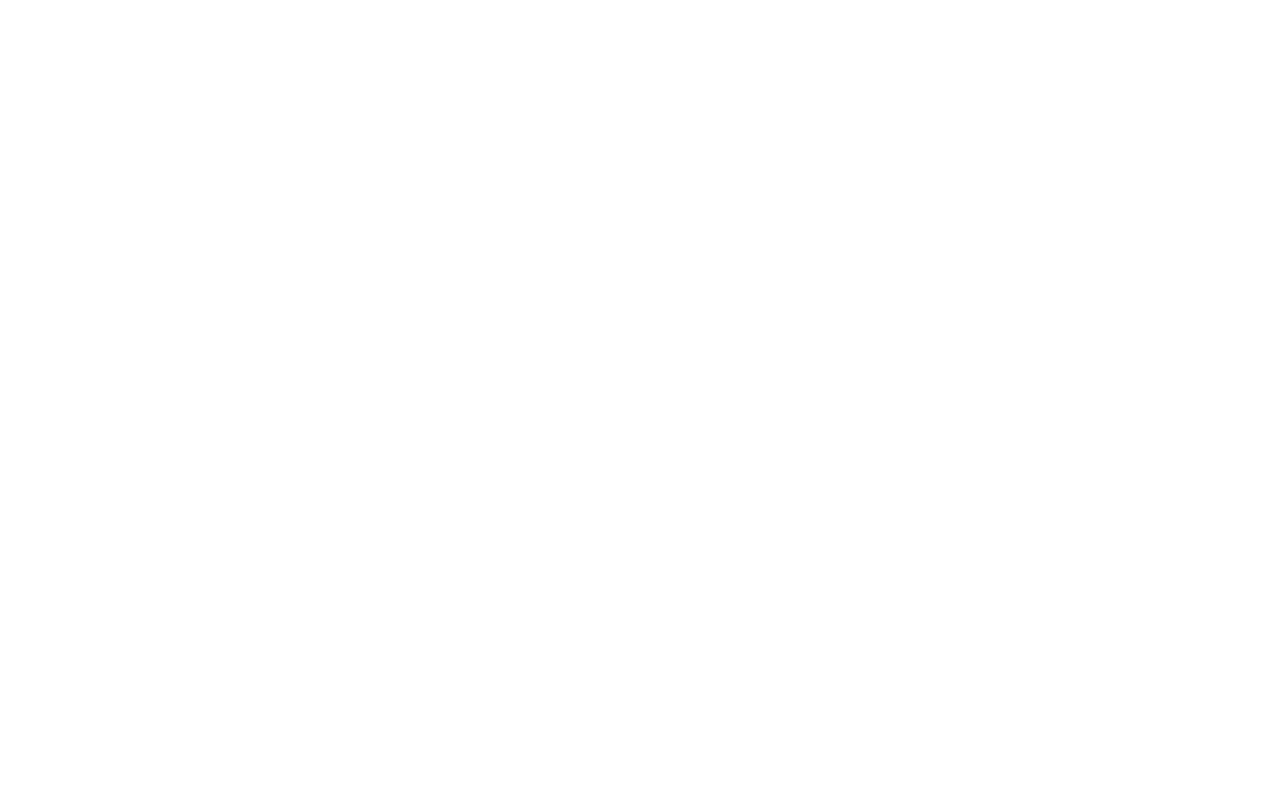
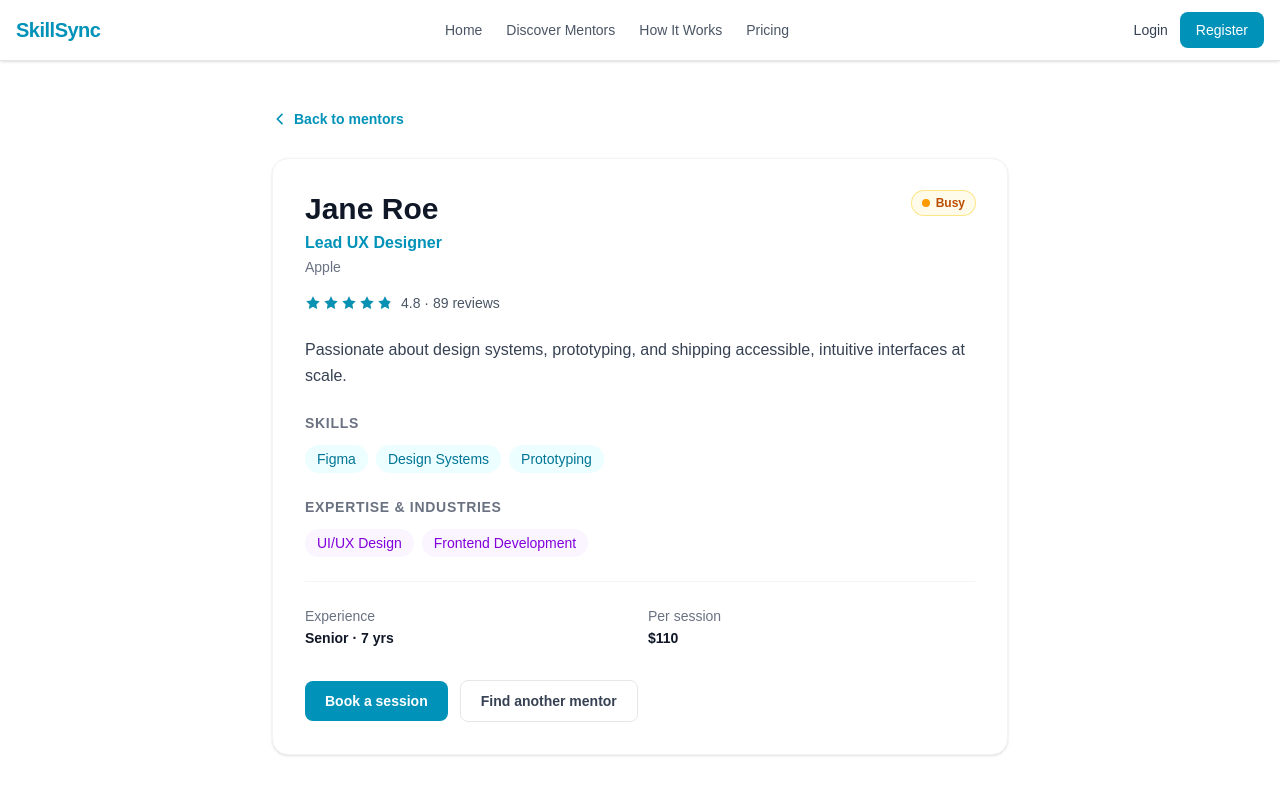
Before and after one commit to MentoNest/skillsync_frontend, a Next.js app: page /mentors/jane-roe in a window 1280 px wide. Before the commit this address had no page. Shown: the top 800 px of the page. Built offline with nearby package versions, Linux system fonts and the light colour scheme.

Commit message:
feat: implement mentor pagination, dynamic mentor profile route, and view profile CTA buttons

```diff
--- a/app/(public)/mentors/[id]/page.tsx
+++ b/app/(public)/mentors/[id]/page.tsx
@@ -2,24 +2,48 @@
 import { notFound } from 'next/navigation';
 import StarRating from '@/components/ui/StarRating';
 import MentorAvailabilityBadge from '@/components/MentorAvailabilityBadge';
-import { MENTORS, mentorSlug, type Mentor } from '../data/mockMentors';
+import { MENTORS, mentorSlug } from '../data/mockMentors';
+import { MOCK_MENTORS } from '@/components/mentors/data';
+import type { Mentor } from '@/lib/types';
 
+// Combine datasets ensuring all mentor IDs and slugs can be resolved
+const ALL_MENTORS: Mentor[] = [
+  ...MENTORS,
+  ...MOCK_MENTORS.filter(
+    (m) => !MENTORS.some((existing) => (existing.id || existing.mentorId) === (m.id || m.mentorId))
+  ),
+];
+
+function slugify(text: string): string {
+  return text.toLowerCase().replace(/[^a-z0-9]+/g, '-').replace(/(^-|-$)/g, '');
+}
 
 interface MentorProfilePageProps {
   params: Promise<{ id: string }>;
 }
 
 export function generateStaticParams() {
-  return MENTORS.map((mentor) => ({ id: mentorSlug(mentor) }));
+  const paramsList: { id: string }[] = [];
+  ALL_MENTORS.forEach((mentor) => {
+    const mainId = mentor.id || mentor.mentorId;
+    if (mainId) paramsList.push({ id: mainId });
+    const nameSlug = slugify(mentor.name);
+    if (nameSlug && nameSlug !== mainId) paramsList.push({ id: nameSlug });
+  });
+  return paramsList;
 }
 
 function findMentor(rawId: string): Mentor | undefined {
-  // Accept either the canonical id or the humanised slug produced by
-  // `generateStaticParams` / `mentorSlug`.
   const normalised = decodeURIComponent(rawId).toLowerCase();
-  return MENTORS.find(
-    (mentor) => mentor.id === rawId || mentorSlug(mentor) === normalised,
-  );
+  return ALL_MENTORS.find((mentor) => {
+    const canonicalId = (mentor.id || mentor.mentorId || '').toLowerCase();
+    const nameSlug = slugify(mentor.name);
+    return (
+      canonicalId === normalised ||
+      nameSlug === normalised ||
+      (mentor.id && mentorSlug(mentor as any) === normalised)
+    );
+  });
 }
 
 export default async function MentorProfilePage({ params }: MentorProfilePageProps) {
@@ -27,7 +51,15 @@
   const mentor = findMentor(id);
   if (!mentor) notFound();
 
-  const profileSlug = mentorSlug(mentor);
+  const profileSlug = mentor.id || mentor.mentorId || slugify(mentor.name);
+  const headline = mentor.headline || mentor.title || mentor.role || 'Mentor';
+  const bio = mentor.bio || mentor.description || 'Experienced professional offering mentorship and career guidance.';
+  const rating = mentor.rating ?? 5.0;
+  const reviewCount = mentor.reviewCount ?? 0;
+  const skills = mentor.skills ?? [];
+  const industries = mentor.industries ?? mentor.expertise ?? [];
+  const experienceYears = mentor.yearsExperience ?? (mentor as any).experienceYears ?? 5;
+  const experienceLevel = mentor.experienceLevel ?? 'Senior';
   const isUnavailable = mentor.availability === 'fully-booked';
 
   return (
@@ -56,24 +88,29 @@
               {mentor.name}
             </h1>
             <p className="mt-1 text-base font-semibold text-cyan-600 dark:text-cyan-400">
-              {mentor.headline}
+              {headline}
             </p>
+            {mentor.company && (
+              <p className="mt-0.5 text-sm text-gray-500 dark:text-gray-400">
+                {mentor.company}
+              </p>
+            )}
           </div>
-          <MentorAvailabilityBadge status={mentor.availability} />
+          <MentorAvailabilityBadge status={mentor.availability ?? 'available'} />
         </div>
 
         <div className="mt-4 flex items-center gap-2">
-          <StarRating rating={mentor.rating} size="sm" />
+          <StarRating rating={rating} size="sm" />
           <span className="text-sm text-gray-600 dark:text-gray-400">
-            {mentor.rating.toFixed(1)} · {mentor.reviewCount.toLocaleString()} reviews
+            {rating.toFixed(1)} · {reviewCount.toLocaleString()} reviews
           </span>
         </div>
 
         <p className="mt-6 text-base leading-relaxed text-gray-700 dark:text-gray-300">
-          {mentor.bio}
+          {bio}
         </p>
 
-        {mentor.skills.length > 0 ? (
+        {skills.length > 0 && (
           <section className="mt-6" aria-labelledby={`skills-${profileSlug}`}>
             <h2
               id={`skills-${profileSlug}`}
@@ -82,7 +119,7 @@
               Skills
             </h2>
             <ul className="mt-3 flex flex-wrap gap-2">
-              {mentor.skills.map((skill) => (
+              {skills.map((skill) => (
                 <li
                   key={skill}
                   className="inline-flex items-center rounded-full bg-cyan-50 px-3 py-1 text-sm font-medium text-cyan-700 dark:bg-cyan-900/30 dark:text-cyan-300"
@@ -92,18 +129,18 @@
               ))}
             </ul>
           </section>
-        ) : null}
+        )}
 
-        {mentor.industries.length > 0 ? (
+        {industries.length > 0 && (
           <section className="mt-6" aria-labelledby={`industries-${profileSlug}`}>
             <h2
               id={`industries-${profileSlug}`}
               className="text-sm font-semibold uppercase tracking-wider text-gray-500 dark:text-gray-400"
             >
-              Industries
+              Expertise & Industries
             </h2>
             <ul className="mt-3 flex flex-wrap gap-2">
-              {mentor.industries.map((industry) => (
+              {industries.map((industry) => (
                 <li
                   key={industry}
                   className="inline-flex items-center rounded-full bg-purple-50 px-3 py-1 text-sm font-medium text-purple-700 dark:bg-purple-900/30 dark:text-purple-300"
@@ -113,19 +150,19 @@
               ))}
             </ul>
           </section>
-        ) : null}
+        )}
 
         <dl className="mt-6 grid grid-cols-2 gap-4 border-t border-gray-100 pt-6 text-sm dark:border-gray-800">
           <div>
             <dt className="text-gray-500 dark:text-gray-400">Experience</dt>
             <dd className="mt-0.5 font-semibold text-gray-900 dark:text-white">
-              {mentor.experienceLevel} · {mentor.yearsExperience} yrs
+              {experienceLevel} · {experienceYears} yrs
             </dd>
           </div>
           <div>
             <dt className="text-gray-500 dark:text-gray-400">Per session</dt>
             <dd className="mt-0.5 font-semibold text-gray-900 dark:text-white">
-              ${mentor.pricePerSession}
+              ${mentor.pricePerSession ?? 100}
             </dd>
           </div>
         </dl>
--- a/app/(public)/mentors/components/DiscoveryMentorCard.tsx
+++ b/app/(public)/mentors/components/DiscoveryMentorCard.tsx
@@ -169,10 +169,10 @@
         <div className="flex items-center gap-2">
           <Link
             href={profileHref}
-            className="text-sm font-semibold text-cyan-600 transition-colors hover:text-cyan-700 dark:text-cyan-400 dark:hover:text-cyan-300"
+            className="inline-flex items-center gap-1 rounded-lg bg-cyan-600 px-3.5 py-1.5 text-xs font-semibold text-white transition-colors hover:bg-cyan-700 focus:outline-none focus:ring-2 focus:ring-cyan-500 focus:ring-offset-2"
             aria-label={`View profile of ${mentor.name}`}
           >
-            Profile
+            View Profile
             <svg
               className="ml-1 inline h-3.5 w-3.5"
               fill="none"
--- a/app/(public)/mentors/page.tsx
+++ b/app/(public)/mentors/page.tsx
@@ -163,7 +163,7 @@
 
         {/* Pagination */}
         {totalPages > 1 && (
-          <div className="flex items-center justify-center gap-4 mt-12">
+          <nav aria-label="Mentor search pagination" className="flex items-center justify-center gap-2 mt-12">
             <Button
               disabled={page <= 1}
               onClick={() => setPage((p) => Math.max(1, p - 1))}
@@ -171,9 +171,25 @@
             >
               Previous
             </Button>
-            <span className="text-sm text-gray-600 dark:text-gray-400 px-3">
-              Page {page} of {totalPages}
-            </span>
+
+            <div className="flex items-center gap-1.5 px-2">
+              {Array.from({ length: totalPages }, (_, i) => i + 1).map((p) => (
+                <button
+                  key={p}
+                  onClick={() => setPage(p)}
+                  aria-label={`Page ${p}`}
+                  aria-current={page === p ? 'page' : undefined}
+                  className={`w-9 h-9 rounded-lg text-sm font-semibold transition-colors focus:outline-none focus:ring-2 focus:ring-cyan-500 ${
+                    page === p
+                      ? 'bg-cyan-600 text-white shadow-sm'
+                      : 'bg-white dark:bg-gray-800 text-gray-700 dark:text-gray-300 border border-gray-200 dark:border-gray-700 hover:bg-gray-50 dark:hover:bg-gray-700'
+                  }`}
+                >
+                  {p}
+                </button>
+              ))}
+            </div>
+
             <Button
               disabled={page >= totalPages}
               onClick={() => setPage((p) => Math.min(totalPages, p + 1))}
@@ -181,7 +197,7 @@
             >
               Next
             </Button>
-          </div>
+          </nav>
         )}
       </section>
     </main>
--- a/components/mentors/DiscoveryMentorCard.tsx
+++ b/components/mentors/DiscoveryMentorCard.tsx
@@ -47,7 +47,8 @@
 export default function DiscoveryMentorCard({ mentor }: { mentor: Mentor }) {
   const initials = initialsFor(mentor.name);
   const gradient = gradientFor(mentor.name);
-  const profileHref = `/mentors/${slugFor(mentor.name)}`;
+  const targetId = mentor.mentorId || mentor.id || slugFor(mentor.name);
+  const profileHref = `/mentors/${targetId}`;
   const isFullyBooked = mentor.availability === 'fully-booked';
 
   return (
```
Also changed, not shown: app/(public)/discover-mentors/MentorDiscoveryView.tsx (+50 -4 lines), components/MentorCard.tsx (+12 -7 lines), 1 other file (tests, documents, lock files or other folders).
